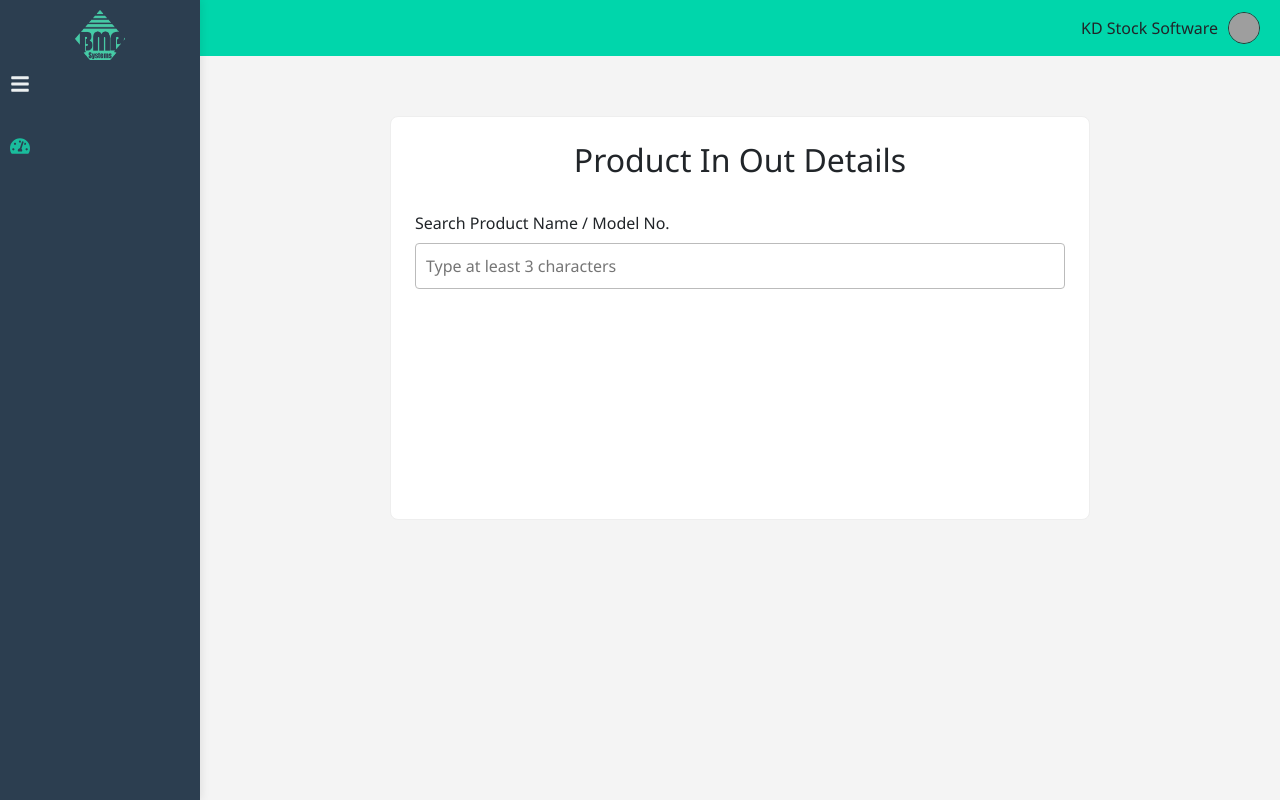
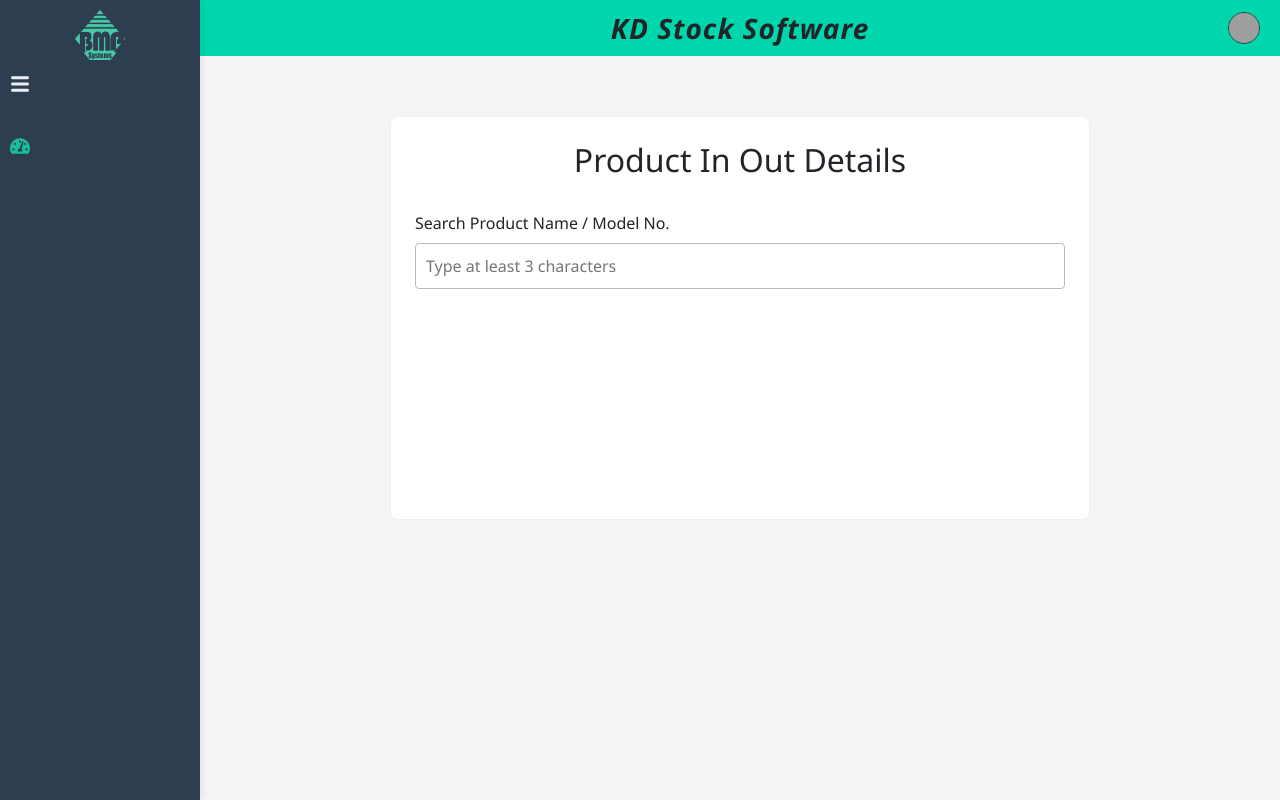
Before and after one commit to bmpsystems/kdstocksoft, a React (Create React App) app in the folder frontend/: page /product-in-out in a window 1280 px wide. Built offline with nearby package versions, Linux system fonts and the light colour scheme; grey boxes are pictures that could not be loaded.

Commit message:
Update topbar styles for alignment and title formatting

```diff
--- a/frontend/src/components/topbar.css
+++ b/frontend/src/components/topbar.css
@@ -1,11 +1,26 @@
+.topbar-title {
+  position: absolute;
+  left: 50%;
+  transform: translateX(-50%);
+
+  font-size: 28px;
+  font-weight: 700;
+  font-style: italic;
+  letter-spacing: 1px;
+
+  text-align: center;
+  white-space: nowrap;
+}
+
 .topbar {
   display: flex;
-  justify-content: right;
   align-items: center;
+justify-content: flex-end;
   padding: 12px 20px;
   background-color: #00d6ab;
   position: relative;
 }
+
 
 .account-logo {
   position: relative;
```
